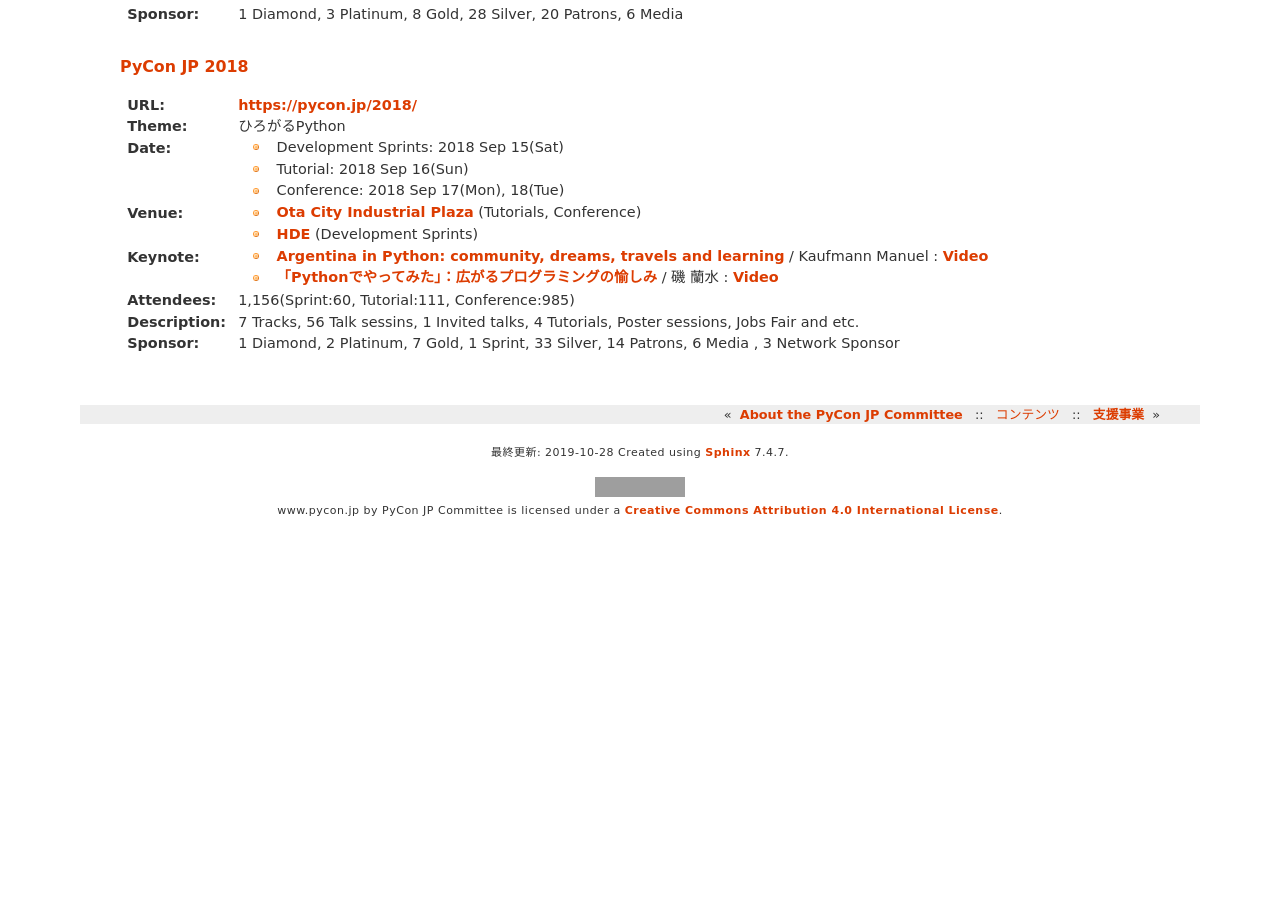
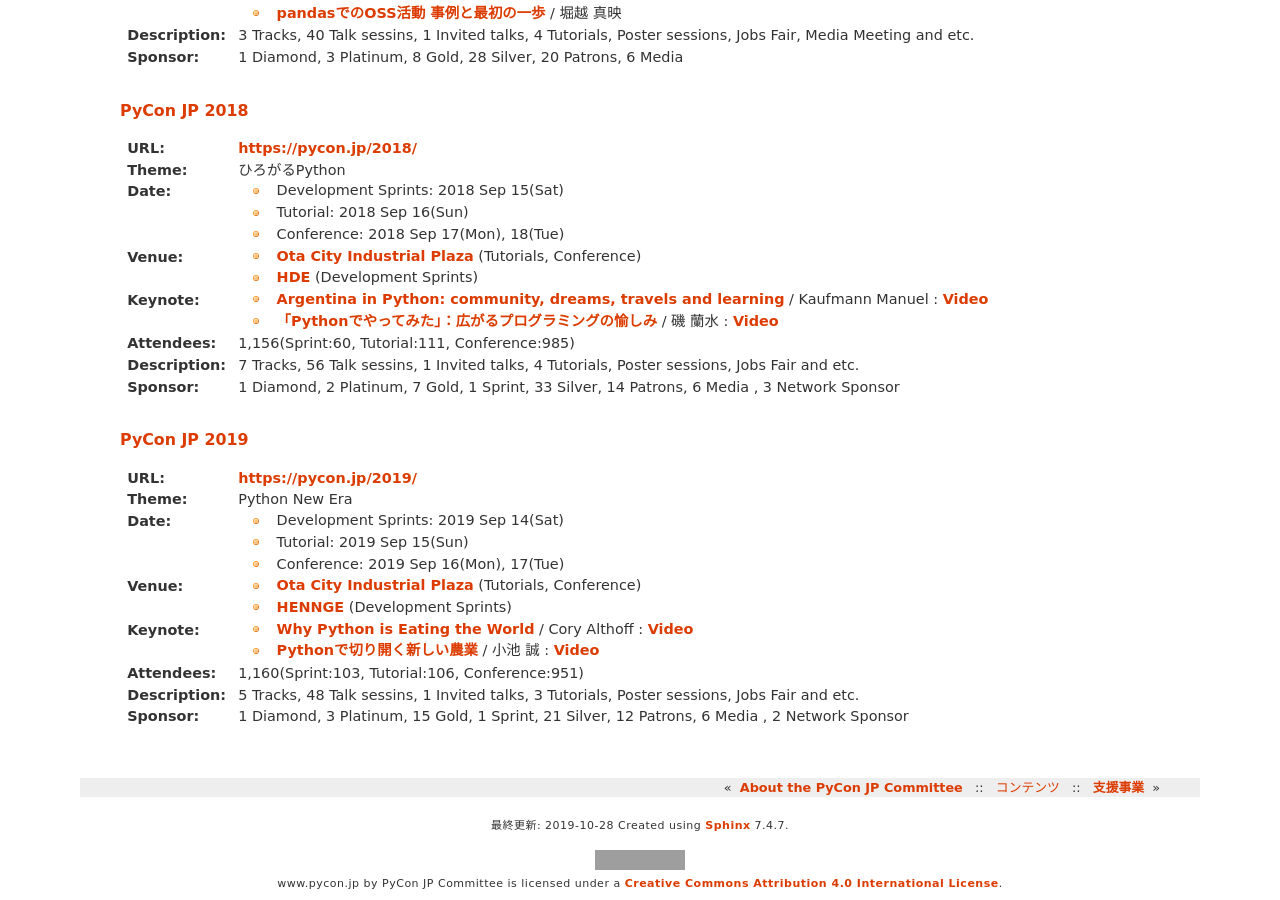
Before and after one commit to pyconjp/www.pycon.jp, a Sphinx documentation site: the page built from source/organizer/index.rst, in a window 1280 px wide and 900 px high, scrolled down 3655 px. Built offline with Sphinx 7.4.7, drawn with Linux system fonts in a browser that asks for light colours; before the commit the page ends 4182 px from its top, so only the background shows below that; some of the changed text lies outside the part shown; grey boxes are pictures that could not be loaded.

Commit message:
update PyCon JP 2019 history

```diff
--- a/source/organizer/index.rst
+++ b/source/organizer/index.rst
@@ -38,6 +38,8 @@
   : 2017 Sep 7-9(Tutorial, Conference, Development Sprints)
 - `PyCon JP 2018 <https://pycon.jp/2018>`_
   : 2018 Sep 15-18(Tutorial, Conference, Development Sprints)
+- `PyCon JP 2019 <https://pycon.jp/2019>`_
+  : 2019 Sep 14-17(Tutorial, Conference, Development Sprints)
 
 過去の PyCon JP 詳細
 ====================
@@ -190,3 +192,22 @@
 :Attendees: 1,156(Sprint:60, Tutorial:111, Conference:985)
 :Description: 7 Tracks, 56 Talk sessins, 1 Invited talks, 4 Tutorials, Poster sessions, Jobs Fair and etc.
 :Sponsor: 1 Diamond, 2 Platinum, 7 Gold, 1 Sprint, 33 Silver, 14 Patrons, 6 Media , 3 Network Sponsor
+
+PyCon JP 2019
+-------------
+
+:URL: https://pycon.jp/2019/
+:Theme: Python New Era
+:Date:
+  - Development Sprints: 2019 Sep 14(Sat)
+  - Tutorial: 2019 Sep 15(Sun)
+  - Conference: 2019 Sep 16(Mon), 17(Tue)
+:Venue:
+  - `Ota City Industrial Plaza <https://www.pio-ota.net/about_pio/>`_ (Tutorials, Conference)
+  - `HENNGE <https://hennge.com/>`_ (Development Sprints)
+:Keynote:
+  - `Why Python is Eating the World <https://speakerdeck.com/pyconjp/why-python-is-eating-the-world>`_ / Cory Althoff : `Video <https://www.youtube.com/watch?v=Bcxz-jXMLZk>`__
+  - `Pythonで切り開く新しい農業 <https://www.slideshare.net/ikemkt/pyconjp2019python>`_ / 小池 誠 : `Video <https://www.youtube.com/watch?v=0bTPOsVvG7g>`__
+:Attendees: 1,160(Sprint:103, Tutorial:106, Conference:951)
+:Description: 5 Tracks, 48 Talk sessins, 1 Invited talks, 3 Tutorials, Poster sessions, Jobs Fair and etc.
+:Sponsor: 1 Diamond, 3 Platinum, 15 Gold, 1 Sprint, 21 Silver, 12 Patrons, 6 Media , 2 Network Sponsor
```
Also changed, not shown: source/index.rst (+3 -31 lines), source/sponsor/sponsor.rst (+8 -4 lines).
